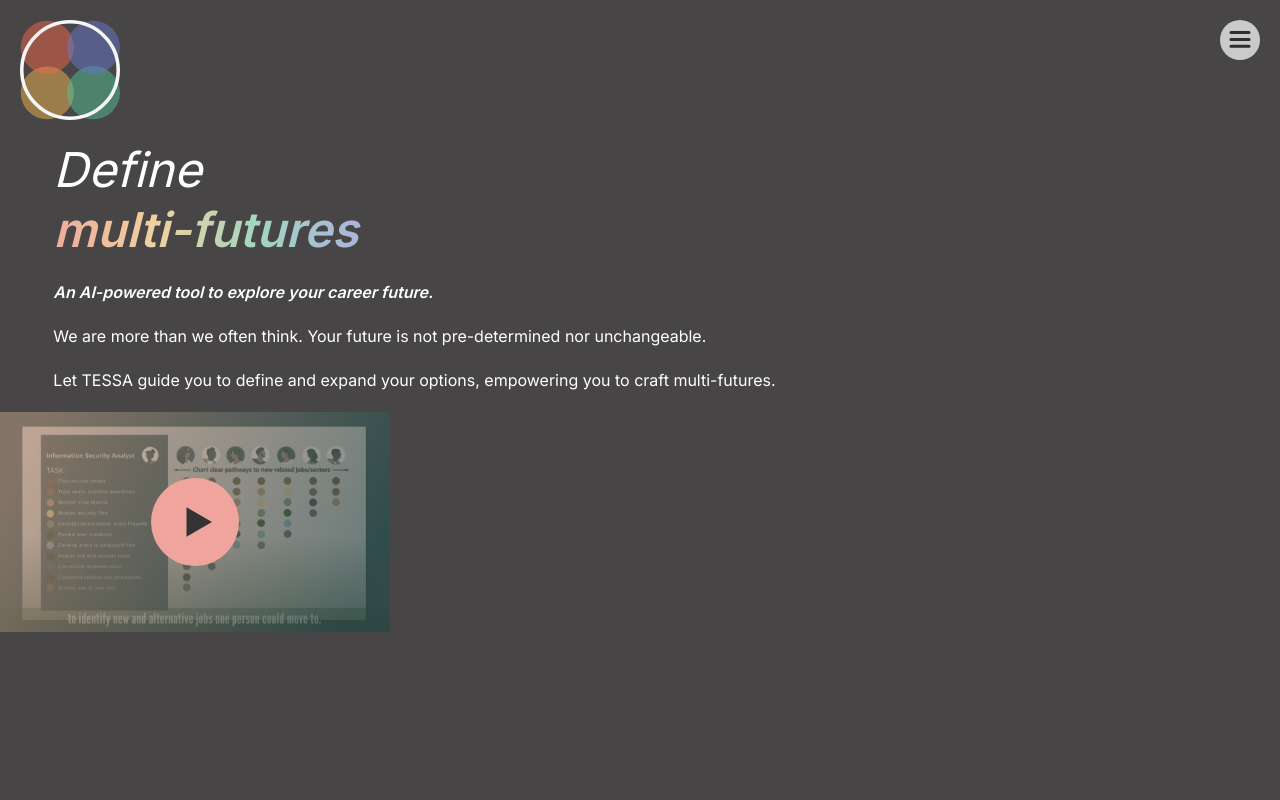
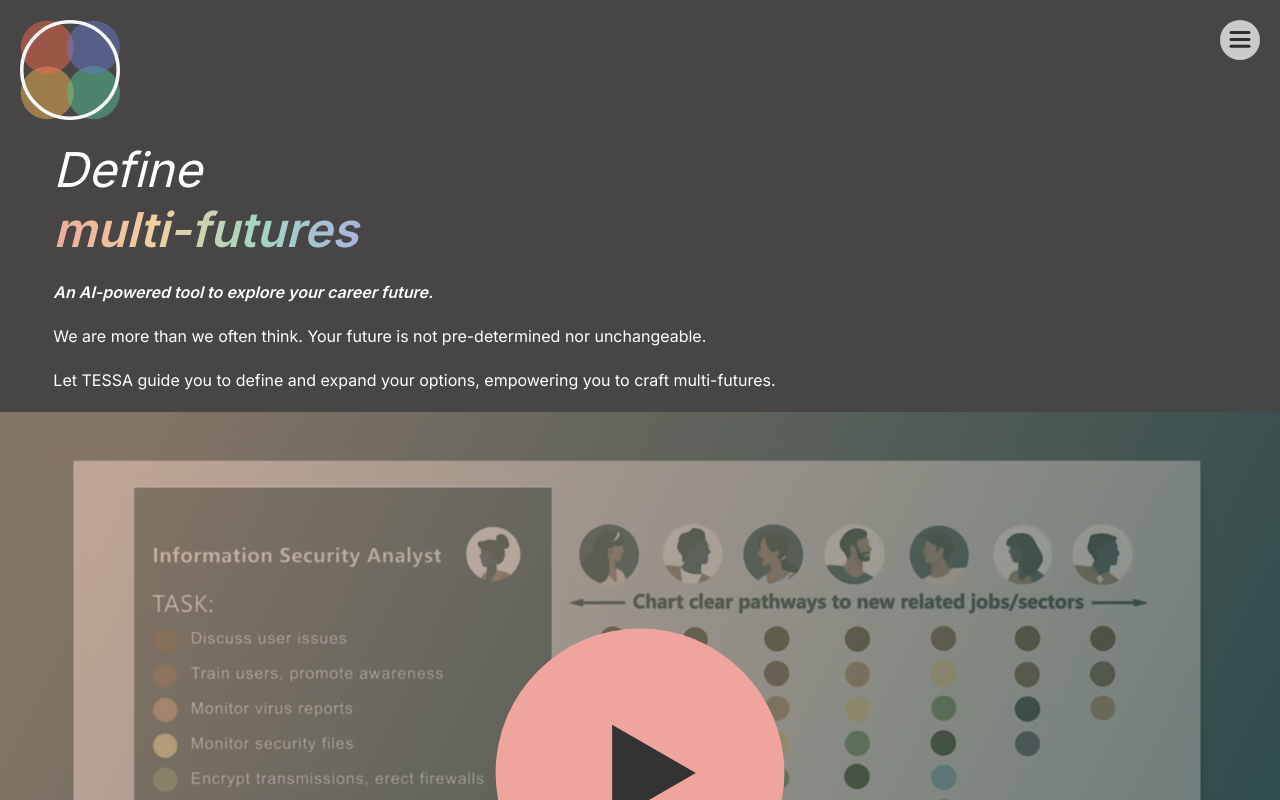
Before and after one commit to asycodes/tss-demo2, a Next.js app: page / in a window 1280 px wide. Shown: the top 800 px of the page. Built offline with nearby package versions, Linux system fonts and the light colour scheme.

Commit message:
button bug fix

```diff
--- a/src/app/components/navburger.jsx
+++ b/src/app/components/navburger.jsx
@@ -87,7 +87,7 @@
       animate={isOpen ? "open" : "closed"}
       custom={1000}
       ref={containerRef}
-      className="w-screen h-screen flex flex-row justify-end absolute"
+      className="w-screen flex flex-row justify-end absolute"
     >
       <motion.div
         variants={sidebarVariants}
--- a/src/app/globals.css
+++ b/src/app/globals.css
@@ -16,3 +16,7 @@
   overflow: scroll;
   height: 100%;
 }
+
+button {
+  cursor: pointer;
+}
--- a/src/app/page.js
+++ b/src/app/page.js
@@ -71,7 +71,7 @@
         </div>
       )}
       <div className="w-full">
-        <button onClick={handleVideoScroll}>
+        <button className="w-full" onClick={handleVideoScroll}>
           <Image
             src={tssvideo}
             className=" w-full h-full"
```
